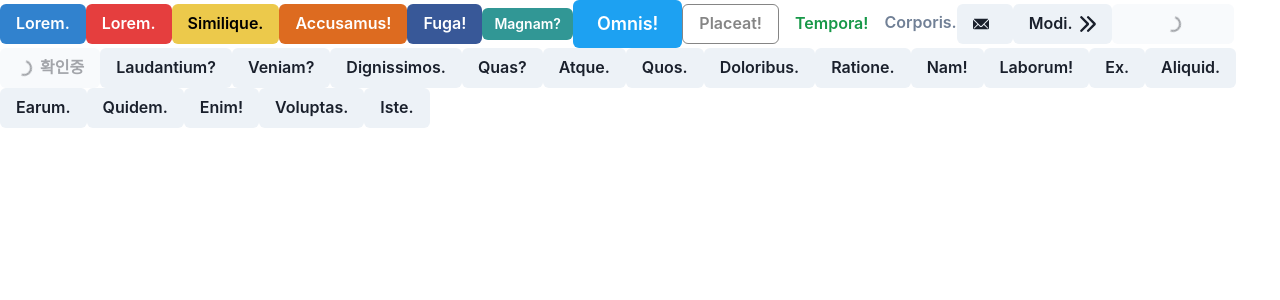
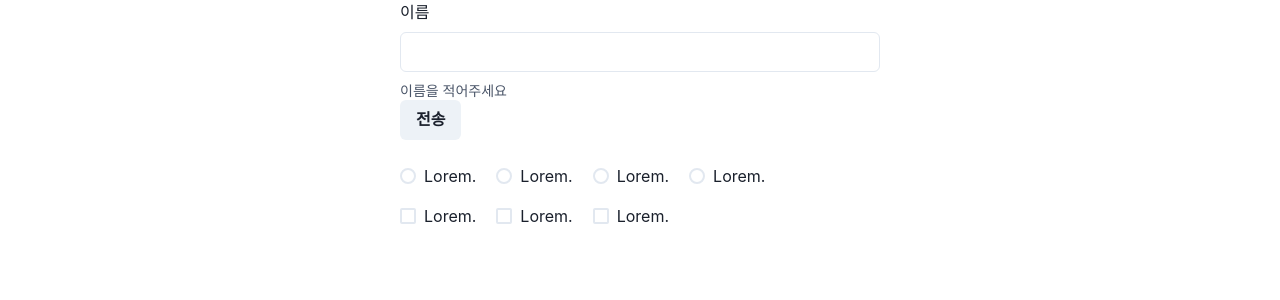
Before and after one commit to Seunggyo/react20231031, a React (Create React App) app: page / in a window 1280 px wide. Shown: the top 300 px of the page. Built offline with nearby package versions, Linux system fonts and the light colour scheme.

Commit message:
FormControl의 여러가지 방법 input formLabel, Radio, CheckBox등 여러가지

```diff
--- a/src/App.js
+++ b/src/App.js
@@ -1,50 +1,59 @@
-import { Button } from "@chakra-ui/react";
-import { ArrowRightIcon, EmailIcon } from "@chakra-ui/icons";
+import {
+  Box,
+  Button,
+  Center,
+  Checkbox,
+  CheckboxGroup,
+  Flex,
+  FormControl,
+  FormHelperText,
+  FormLabel,
+  Input,
+  Radio,
+  RadioGroup,
+} from "@chakra-ui/react";
 
 function App() {
   return (
     <>
-      <Button colorScheme="blue">Lorem.</Button>
-      <Button colorScheme="red">Lorem.</Button>
-      <Button colorScheme="yellow">Similique.</Button>
-      <Button colorScheme="orange">Accusamus!</Button>
-      <Button colorScheme="facebook">Fuga!</Button>
-      <Button colorScheme="teal" size={"sm"}>
-        Magnam?
-      </Button>
-      <Button colorScheme="twitter" size={"lg"}>
-        Omnis!
-      </Button>
-      <Button colorScheme="blackAlpha" variant={"outline"}>
-        Placeat!
-      </Button>
-      <Button colorScheme="whatsapp" variant={"ghost"}>
-        Tempora!
-      </Button>
-      <Button variant={"link"}>Corporis.</Button>
-      <Button leftIcon={<EmailIcon />}></Button>
-      <Button rightIcon={<ArrowRightIcon />}>Modi.</Button>
-      <Button isLoading>Asperiores!</Button>
-      <Button isLoading loadingText={"확인중"}>
-        Nostrum?
-      </Button>
-      <Button>Laudantium?</Button>
-      <Button>Veniam?</Button>
-      <Button>Dignissimos.</Button>
-      <Button>Quas?</Button>
-      <Button>Atque.</Button>
-      <Button>Quos.</Button>
-      <Button>Doloribus.</Button>
-      <Button>Ratione.</Button>
-      <Button>Nam!</Button>
-      <Button>Laborum!</Button>
-      <Button>Ex.</Button>
-      <Button>Aliquid.</Button>
-      <Button>Earum.</Button>
-      <Button>Quidem.</Button>
-      <Button>Enim!</Button>
-      <Button>Voluptas.</Button>
-      <Button>Iste.</Button>
+      <Center>
+        <Box w={"480px"}>
+          <FormControl>
+            <FormLabel>이름</FormLabel>
+            <Input></Input>
+            <FormHelperText>이름을 적어주세요</FormHelperText>
+            <Button>전송</Button>
+          </FormControl>
+        </Box>
+      </Center>
+      <Center mt={4}>
+        <Box w={"480px"}>
+          <FormControl>
+            <FormLabel></FormLabel>
+            <RadioGroup>
+              <Flex gap={5}>
+                <Radio value="value1">Lorem.</Radio>
+                <Radio value="value2">Lorem.</Radio>
+                <Radio value="value3">Lorem.</Radio>
+                <Radio value="value4">Lorem.</Radio>
+              </Flex>
+            </RadioGroup>
+          </FormControl>
+        </Box>
+      </Center>
+      <Center mt={4}>
+        <Box w={"480px"}>
+          <FormControl>
+            <CheckboxGroup>
+              <Flex gap={5}>
+                <Checkbox colorScheme="twitter">Lorem.</Checkbox>
+                <Checkbox colorScheme="twitter">Lorem.</Checkbox>
+                <Checkbox colorScheme="twitter">Lorem.</Checkbox>
+              </Flex>
+            </CheckboxGroup>
+          </FormControl>
+        </Box>
+      </Center>
     </>
   );
 }
```
